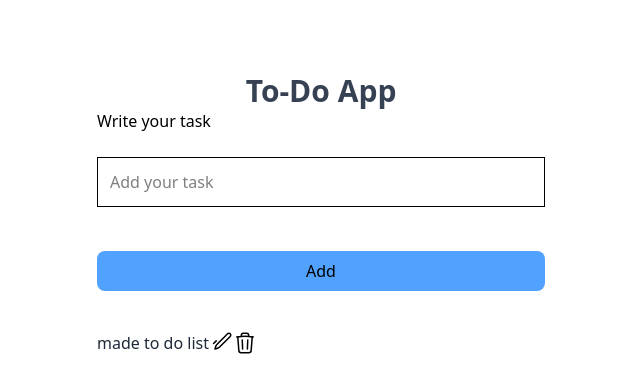
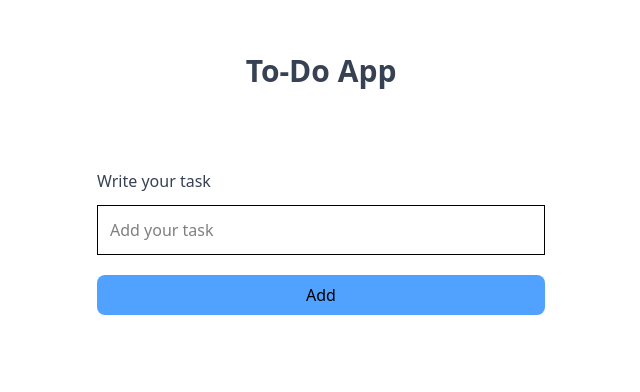
Before and after one commit to Rasha110/To-Do-Ts, a React (Vite) app: page / in a window 1280 px wide. Shown: the part 206-598 px from the top of the page, without its empty margins (319-959 px from the left). Built offline with nearby package versions, Linux system fonts and the light colour scheme.

Commit message:
added local storage

```diff
--- a/src/App.tsx
+++ b/src/App.tsx
@@ -1,4 +1,4 @@
-import { useState } from 'react'
+import { useEffect, useState } from 'react'
 import React from 'react';
 import './App.css'
 import * as yup from "yup";
@@ -20,11 +20,20 @@ function App() {
 
 const {register,handleSubmit,setValue,reset,formState:{errors},}=useForm<formInputs>({resolver:yupResolver(schema)})
 
-  const [tasks, setTasks] = React.useState<Task[]>([{
-    id: 1, title: "made to do list", isCompleted: false
-  },])
+  const [tasks, setTasks] = useState<Task[]>(()=>
+
+    {const saved=localStorage.getItem("tasks");
+  return saved ? JSON.parse(saved):[];})
+
+
   const [editing,setEditing]=useState(false);
   const [editId,setEditId]=useState<number |null>(null);
+
+
+
+useEffect(()=>{
+    localStorage.setItem("tasks",JSON.stringify(tasks))
+  },[tasks]);
 
  const onSubmit =(data:formInputs) => {
     if (editing && editId !== null) {
@@ -61,15 +70,15 @@ const complete=(id:number)=>{
   return (
     <>
       <div className='flex flex-col justify-center items-center min-h-screen '>
-        <h1 className="text-3xl font-bold text-gray-700 text-center mt-10">
+        <h1 className="text-3xl font-bold text-gray-700 text-center mb-10">
           To-Do App
         </h1>
         <form onSubmit={handleSubmit(onSubmit)} className='flex flex-col max-w-md w-full'>
-          <label htmlFor='add'>Write your task</label><br />
+          <label className='text-gray-700 mb-3 mt-10' htmlFor='add'>Write your task</label>
           <input {...register('title')} id='addTask' placeholder='Add your task'
           className=' border p-3' />
           {errors.title && (<p className='text-red-500 text-sm'>{errors.title.message}</p>)}
-          <br />
+
           <button
   type='submit'
   className="bg-blue-400 p-2 rounded-lg mt-5"
@@ -78,11 +87,11 @@ const complete=(id:number)=>{
 </button>
           <ul className='mt-5'>
             {tasks.map((task) => (
-              <li className='flex flex-row mt-5' key={task.id}>
+              <li className='flex flex-row mt-5 bg-blue-300 p-3' key={task.id}>
                 <span onClick={()=>{complete(task.id)}} className={`flex ${task.isCompleted ? 'line-through text-gray-500': 'text-gray-800'}`}>{task.title}</span>
 
 
-              <svg  onClick={()=>handleEdit(task.id)}  xmlns="http://www.w3.org/2000/svg" fill="none" viewBox="0 0 24 24" stroke-width="1.5" stroke="currentColor" className="w-6 h-6">
+              <svg onClick={()=>handleEdit(task.id)}  xmlns="http://www.w3.org/2000/svg" fill="none" viewBox="0 0 24 24" stroke-width="1.5" stroke="currentColor" className="w-6 h-6 ml-auto flex gap-4">
               <path stroke-linecap="round" stroke-linejoin="round" d="M16.862 4.487l1.687-1.688a1.875 1.875 0 112.652 2.652L10.582 16.07a4.5 4.5 0 01-1.897 1.13L6 18l.8-2.685a4.5 4.5 0 011.13-1.897l8.932-8.931zm0 0l-2.695 2.695m-2.13 2.13l-2.695 2.695m-2.13-2.13l-2.695 2.695M6 18l.8-2.685a4.5 4.5 0 011.13-1.897L16.862 4.487m0 0l-2.695 2.695m-2.13 2.13l-2.695 2.695"/>
             </svg>
 
```
